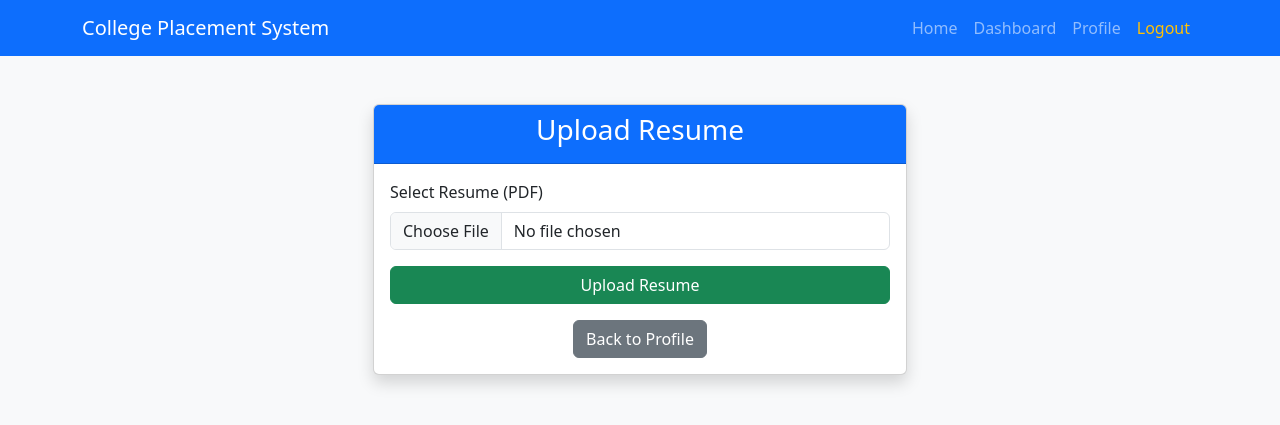
After one commit to hemadrivarma/college-placement-system-1, a Flask app: page /upload_resume in a window 1280 px wide. The commit adds this page. Shown: the top 425 px of the page. Run offline with Flask 3, Linux system fonts and the light colour scheme; a user stored in the database is signed in; data comes from the database, SQL or seed files in the repository; parts of the project's set-up code (start-up, migrations or seed data) failed here and were passed over.

Commit message:
Added resume upload feature

```diff
--- a/app.py
+++ b/app.py
@@ -1,3 +1,7 @@
+import os
+from werkzeug.utils import secure_filename
+UPLOAD_FOLDER = "static/resumes"
+app.config["UPLOAD_FOLDER"]=UPLOAD_FOLDER
 from flask import Flask, render_template, request, redirect, session, flash
 from flask_sqlalchemy import SQLAlchemy
 
@@ -18,6 +22,7 @@ class Student(db.Model):
     department = db.Column(db.String(50))
     cgpa=db.Column(db.Float)
     password = db.Column(db.String(100))
+    resume=db.Column(db.String(200))
 
 class Company(db.Model):
     id = db.Column(db.Integer, primary_key=True)
@@ -415,6 +420,34 @@ def change_password():
 
     return render_template("change_password.html")
 
+@app.route('/upload_resume', methods=['GET', 'POST'])
+def upload_resume():
+
+    if 'student_id' not in session:
+        return redirect('/login')
+
+    student = Student.query.get(session['student_id'])
+
+    if request.method == 'POST':
+
+        file = request.files['resume']
+
+        if file:
+
+            filename = secure_filename(file.filename)
+
+            file.save(os.path.join(app.config['UPLOAD_FOLDER'], filename))
+
+            student.resume = filename
+
+            db.session.commit()
+
+            flash("Resume uploaded successfully!", "success")
+
+            return redirect('/profile')
+
+    return render_template("upload_resume.html")
+
 
 
 if __name__ == "__main__":
--- /dev/null
+++ b/templates/upload_resume.html
@@ -0,0 +1,63 @@
+{% extends "base.html" %}
+
+{% block title %}
+Upload Resume
+{% endblock %}
+
+{% block content %}
+
+<div class="container mt-5">
+
+    <div class="row justify-content-center">
+
+        <div class="col-md-6">
+
+            <div class="card shadow">
+
+                <div class="card-header bg-primary text-white">
+                    <h3 class="text-center">Upload Resume</h3>
+                </div>
+
+                <div class="card-body">
+
+                    <form method="POST" enctype="multipart/form-data">
+
+                        <div class="mb-3">
+
+                            <label class="form-label">
+                                Select Resume (PDF)
+                            </label>
+
+                            <input type="file"
+                                   name="resume"
+                                   class="form-control"
+                                   accept=".pdf"
+                                   required>
+
+                        </div>
+
+                        <button class="btn btn-success w-100">
+                            Upload Resume
+                        </button>
+
+                    </form>
+
+                    <div class="text-center mt-3">
+
+                        <a href="/profile" class="btn btn-secondary">
+                            Back to Profile
+                        </a>
+
+                    </div>
+
+                </div>
+
+            </div>
+
+        </div>
+
+    </div>
+
+</div>
+
+{% endblock %}
```
Also changed, not shown: templates/profile.html (+14 -0 lines), 1 other file.
